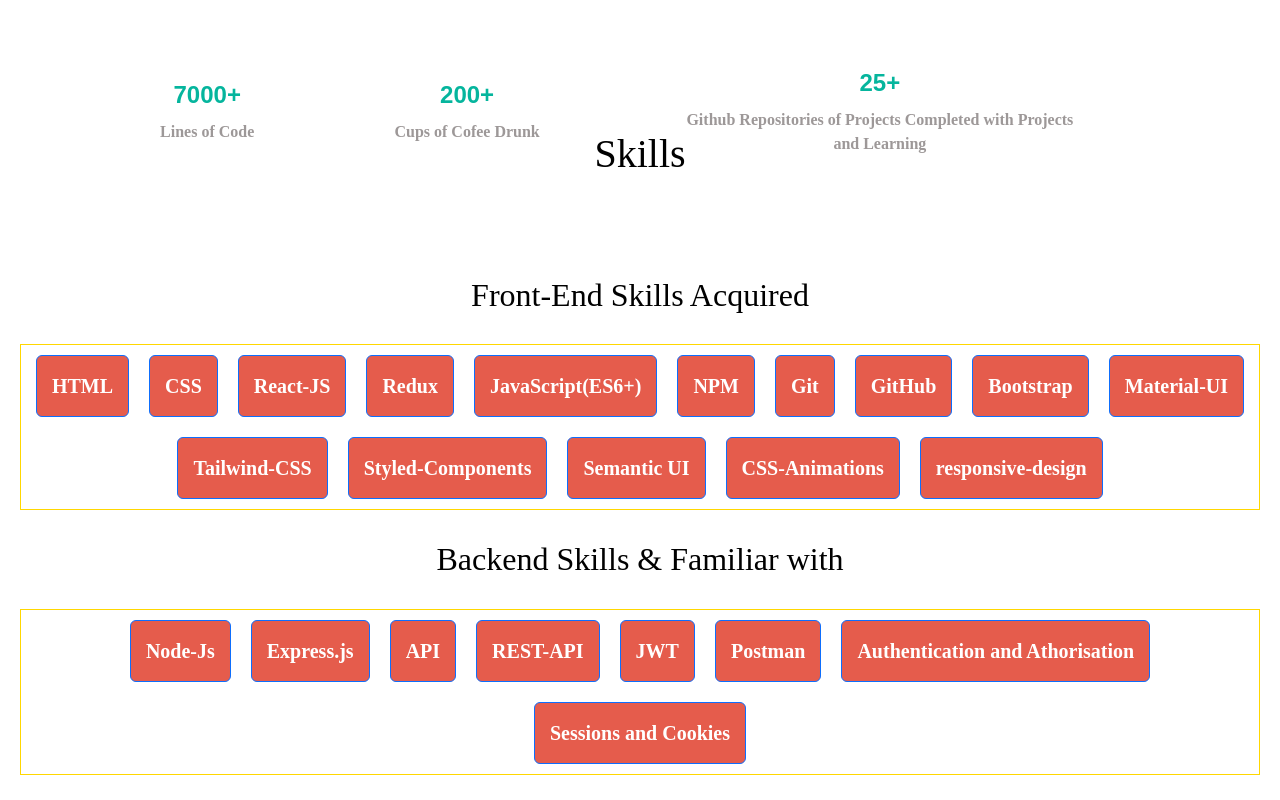
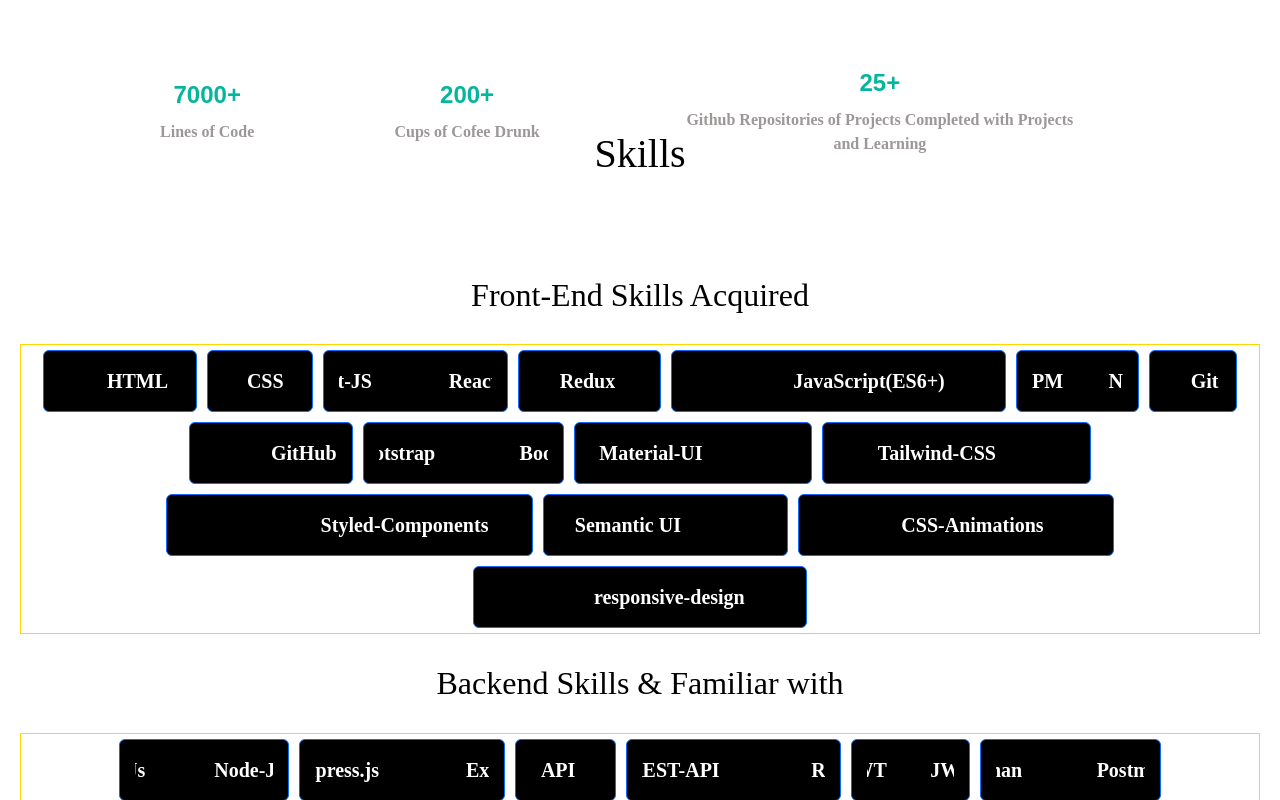
Before and after one commit to Mukesh39/PortfolioApplication, a React (Create React App) app: page / in a window 1280 px wide. Shown: the part 1560-2360 px from the top of the page. Built offline with nearby package versions, Linux system fonts and the light colour scheme; a web font is replaced by a local one.

Commit message:
Addition of some animation and google search console verfication pages

```diff
--- /dev/null
+++ b/google2ec4474aa4422628.html
@@ -0,0 +1 @@
+google-site-verification: google2ec4474aa4422628.html
--- a/package.json
+++ b/package.json
@@ -16,6 +16,7 @@
     "react": "^18.2.0",
     "react-bootstrap": "^2.9.1",
     "react-dom": "^18.2.0",
+    "react-fast-marquee": "^1.6.5",
     "react-router-dom": "^6.11.2",
     "react-scripts": "5.0.1",
     "react-vertical-timeline-component": "^3.6.0",
--- /dev/null
+++ b/src/components/MarqueeSection.jsx
@@ -0,0 +1,18 @@
+import MarqueeSkills from "./MarqueeSkills";
+
+// Hint
+// <Marquee>
+//   I can be a React component, multiple React components, or just some text.
+// </Marquee>
+
+import React from "react";
+
+const MarqueeSection = () => {
+  return (
+    <>
+      <MarqueeSkills />
+    </>
+  );
+};
+
+export default MarqueeSection;
--- /dev/null
+++ b/src/components/MarqueeSkills.jsx
@@ -0,0 +1,31 @@
+import React from "react";
+import { skillsInformation } from "../helpers/Data";
+import { Button } from "react-bootstrap";
+import Marquee from "react-fast-marquee";
+
+const MarqueeSkills = () => {
+  return (
+    <>
+      <div className="skillsSection" id="skills">
+        <h1>Skills</h1>
+        <hr />
+        {skillsInformation.map((categoryObj, index) => (
+          <div className="category" key={index}>
+            <h2>{categoryObj.category}</h2>
+            <div className="skillsa">
+              {categoryObj.skills.map((skill, skillIndex) => (
+                <Button variant="primary" key={skillIndex} style={{ margin: "5px" }}>
+                  <Marquee gradient={false} speed={30}>
+                    {skill}
+                  </Marquee>
+                </Button>
+              ))}
+            </div>
+          </div>
+        ))}
+      </div>
+    </>
+  );
+};
+
+export default MarqueeSkills;
--- a/src/pages/Home.jsx
+++ b/src/pages/Home.jsx
@@ -8,6 +8,8 @@
 import { skillsInformation } from "../helpers/Data.js";
 import { Button } from "react-bootstrap";
 import ContactForm from "../components/ContactForm";
+
+import MarqueeSection from '../components/MarqueeSection.jsx'
 
 function Home() {
   console.log(skillsInformation);
@@ -37,7 +39,7 @@
       </div>
       <Aboutme />
       <hr />
-      <div className="skillsSection" id="skills">
+      {/* <div className="skillsSection" id="skills">
         <h1>Skills</h1>
         <hr />
         {skillsInformation.map((categoryObj, index) => (
@@ -52,8 +54,9 @@
             </div>
           </div>
         ))}
-      </div>
+      </div> */}
       {/* This is Quotes sections */}
+      <MarqueeSection/>
       <Quotes />
       <ContactForm />
     </div>
--- a/src/styles/Home.css
+++ b/src/styles/Home.css
@@ -110,7 +110,7 @@
 
 .skillsa Button {
   margin: 10px;
-  background: #e55c4c;
+  background: #000000;
   padding: 15px;
   font-family: "Times New Roman", Times, serif;
   font-size: 20px;
```
Also changed, not shown: 1 other file (tests, documents, lock files or other folders).
